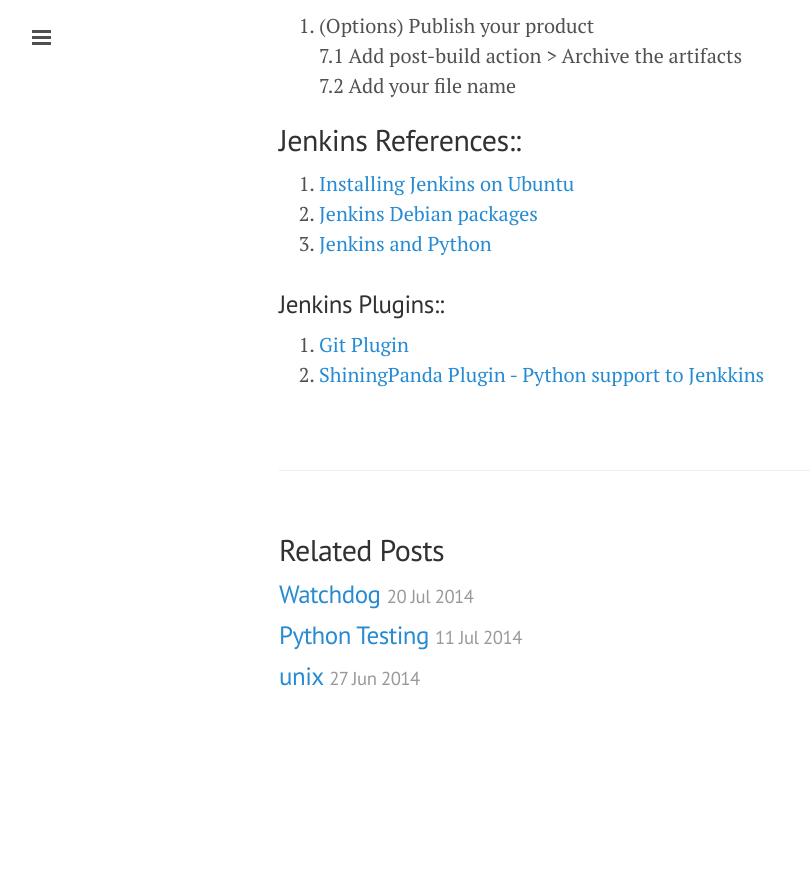
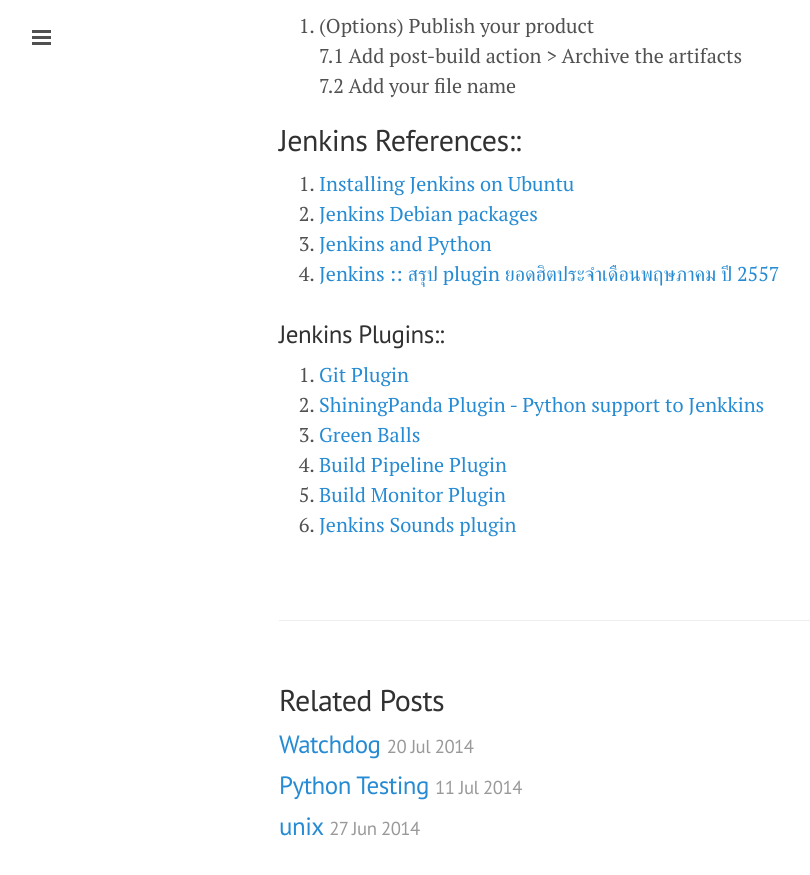
Before and after one commit to ibotdotout/ibotdotout.github.io, a Jekyll site: the page built from _posts/2014-07-19-continuous-integration.md, in a window 1280 px wide and 900 px high, scrolled down 6169 px. Shown: the top 875 px of the window, without its empty margins (1-811 px from the left). Built offline with Jekyll 4.4.1, drawn with Linux system fonts in a browser that asks for light colours; Markdown is read by kramdown in place of the engine named in the settings; before the commit the page ends 6921 px from its top, so only the background shows below that.

Commit message:
update post/CI

```diff
--- a/_posts/2014-07-19-continuous-integration.md
+++ b/_posts/2014-07-19-continuous-integration.md
@@ -233,9 +233,15 @@ Original From [Setting up an Apache Proxy for port 80 -> 8080](https://wiki.jenk
 2. [Jenkins Debian packages](http://pkg.jenkins-ci.org/debian/)
 3. [Jenkins and
    Python](http://www.alexconrad.org/2011/10/jenkins-and-python.html)
+4. [Jenkins :: สรุป plugin ยอดฮิตประจำเดือนพฤษภาคม ปี 2557](http://www.somkiat.cc/jenkins-popular-plugins/)
+
 
 
 ### Jenkins Plugins::
 1. [Git Plugin](https://wiki.jenkins-ci.org/display/JENKINS/Git+Plugin)
 2. [ShiningPanda Plugin - Python support to
    Jenkkins](https://wiki.jenkins-ci.org/display/JENKINS/ShiningPanda+Plugin)
+3. [Green Balls](https://wiki.jenkins-ci.org/display/JENKINS/Green+Balls)
+4. [Build Pipeline Plugin](https://wiki.jenkins-ci.org/display/JENKINS/Build+Pipeline+Plugin)
+5. [Build Monitor Plugin](https://wiki.jenkins-ci.org/display/JENKINS/Build+Monitor+Plugin)
+6. [Jenkins Sounds plugin](https://wiki.jenkins-ci.org/display/JENKINS/Jenkins+Sounds+plugin)
```
